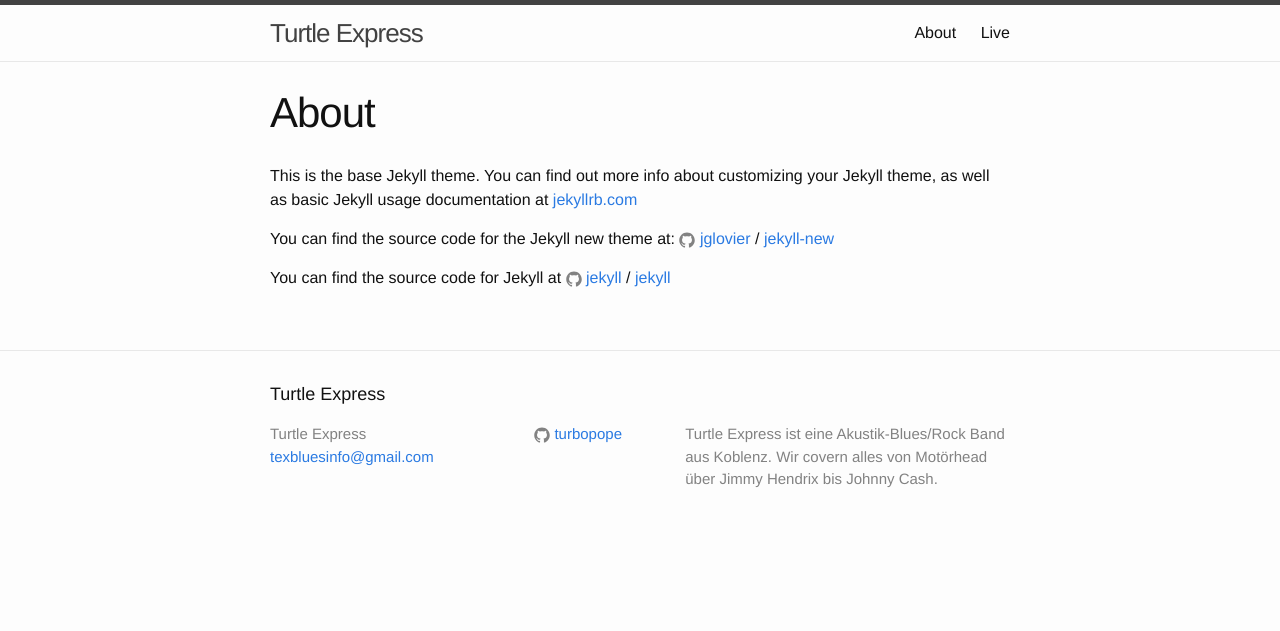
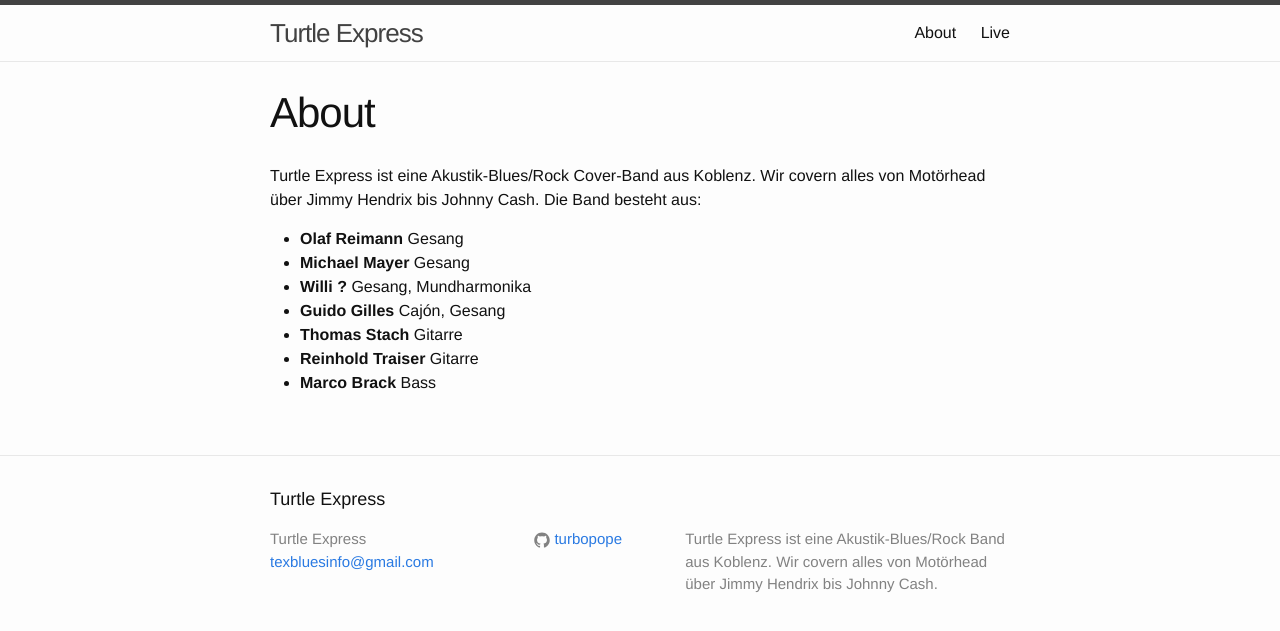
Before and after one commit to TurboPope/tex, a Jekyll site: the page built from about.md, in a window 1280 px wide. Shown: the top 631 px of the page. Built offline with Jekyll 4.4.1, drawn with Linux system fonts in a browser that asks for light colours.

Commit message:
Update about

```diff
--- a/about.md
+++ b/about.md
@@ -4,12 +4,12 @@
 permalink: /about/
 ---
 
-This is the base Jekyll theme. You can find out more info about customizing your Jekyll theme, as well as basic Jekyll usage documentation at [jekyllrb.com](http://jekyllrb.com/)
+Turtle Express ist eine Akustik-Blues/Rock Cover-Band aus Koblenz. Wir covern alles von Motörhead über Jimmy Hendrix bis Johnny Cash. Die Band besteht aus:
 
-You can find the source code for the Jekyll new theme at:
-{% include icon-github.html username="jglovier" %} /
-[jekyll-new](https://github.com/jglovier/jekyll-new)
-
-You can find the source code for Jekyll at
-{% include icon-github.html username="jekyll" %} /
-[jekyll](https://github.com/jekyll/jekyll)
+* **Olaf Reimann** Gesang
+* **Michael Mayer** Gesang
+* **Willi ?** Gesang, Mundharmonika
+* **Guido Gilles** Cajón, Gesang
+* **Thomas Stach** Gitarre
+* **Reinhold Traiser** Gitarre
+* **Marco Brack** Bass
```
